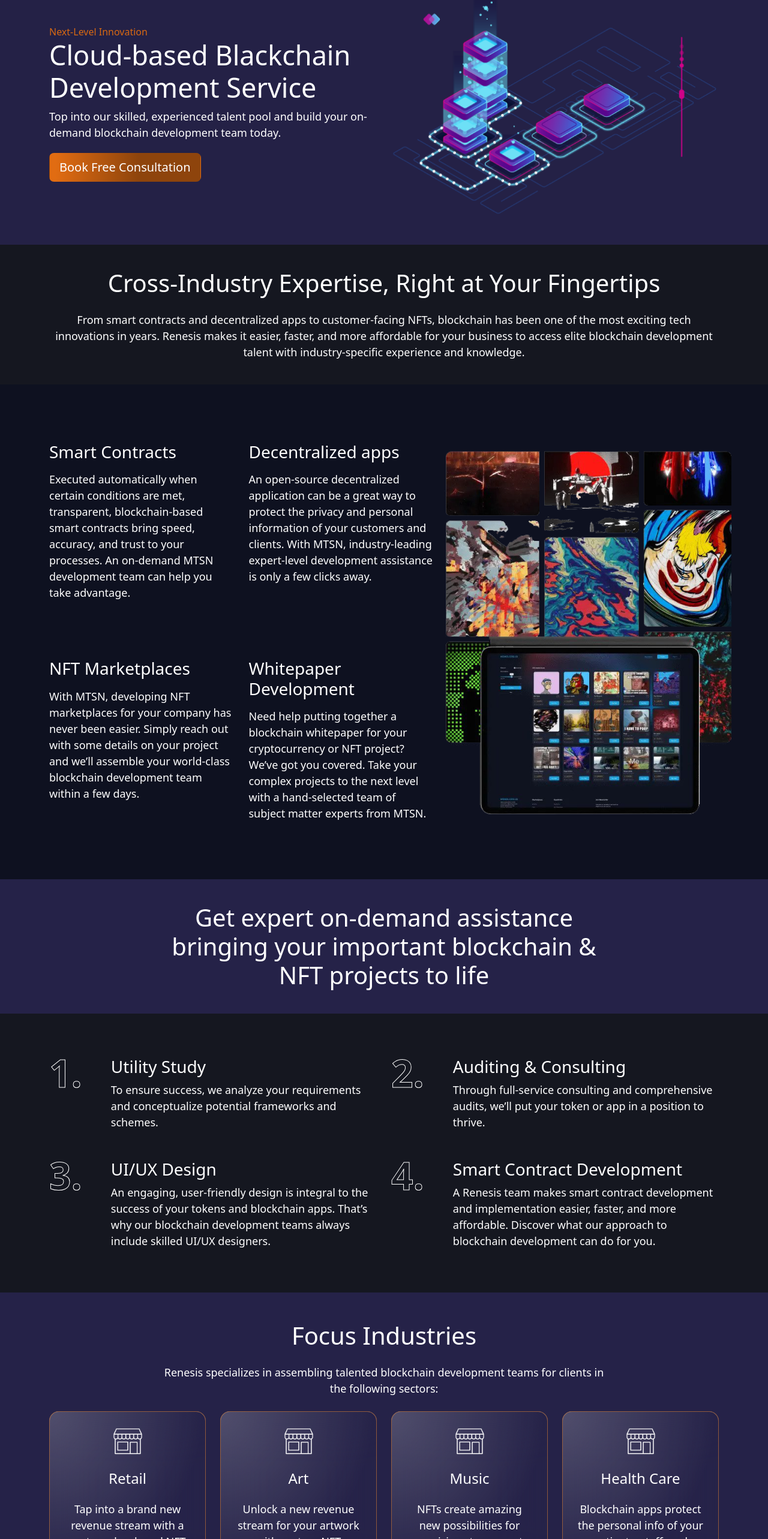
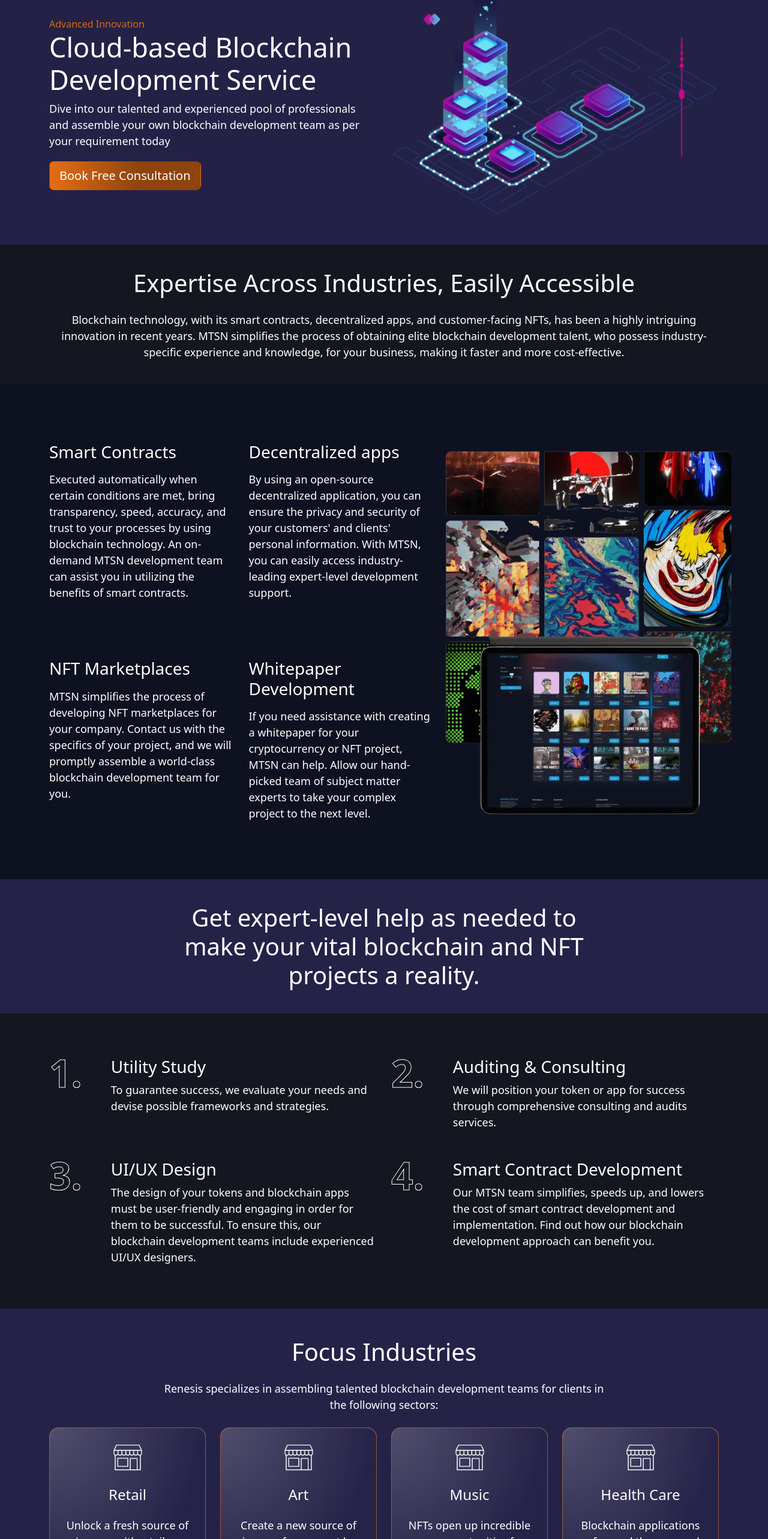
Before and after one commit to ihtshamali/MTSN, a Next.js app: page /web3 in a window 1280 px wide. Shown: the part 124-2690 px from the top of the page at 60% size. Built offline with nearby package versions, Linux system fonts and the light colour scheme.

Commit message:
Updates
Web3 content

```diff
--- a/pages/Web3/CrossIndustry.js
+++ b/pages/Web3/CrossIndustry.js
@@ -5,12 +5,12 @@
         <>
             <section className="text-white py-10 py-xl-20">
                 <Container>
-                    <h2 className="mb-4 fs40 text-center">Cross-Industry Expertise, Right at Your Fingertips</h2>
+                    <h2 className="mb-4 fs40 text-center">Expertise Across Industries, Easily Accessible</h2>
                     <p class="mb-0 fs18 text-center">
-                        From smart contracts and decentralized apps to customer-facing NFTs, blockchain has
-                        been one of the most exciting tech innovations in years. Renesis makes it easier,
-                        faster, and more affordable for your business to access elite blockchain development
-                        talent with industry-specific experience and knowledge.
+                        Blockchain technology, with its smart contracts, decentralized apps, and customer-facing
+                        NFTs, has been a highly intriguing innovation in recent years. MTSN simplifies the process of
+                        obtaining elite blockchain development talent, who possess industry-specific experience and
+                        knowledge, for your business, making it faster and more cost-effective.
                     </p>
                 </Container>
             </section>
--- a/pages/Web3/FocusIndustries.js
+++ b/pages/Web3/FocusIndustries.js
@@ -23,7 +23,7 @@
                                 <Image style={{ alignSelf: "center" }} src={RetailImg} width={50} height={50} />
                                 <h3 className="fs-4 fw-normal text-white my-4">Retail</h3>
                                 <p className="mb-0 text-white fs18">
-                                    Tap into a brand new revenue stream with a custom-developed NFT marketplace.
+                                    Unlock a fresh source of income with a tailor-made NFT marketplace.
                                 </p>
                             </div>
                         </Col>
@@ -33,7 +33,7 @@
                                 <Image style={{ alignSelf: "center" }} src={RetailImg} width={50} height={50} />
                                 <h3 className="fs-4 fw-normal text-white my-4">Art</h3>
                                 <p className="mb-0 text-white fs18">
-                                    Unlock a new revenue stream for your artwork with custom NFT development.
+                                    Create a new source of income for your art by utilizing custom-made NFT development..
                                 </p>
                             </div>
                         </Col>
@@ -43,7 +43,7 @@
                                 <Image style={{ alignSelf: "center" }} src={RetailImg} width={50} height={50} />
                                 <h3 className="fs-4 fw-normal text-white my-4">Music</h3>
                                 <p className="mb-0 text-white fs18">
-                                    NFTs create amazing new possibilities for musicians to connect with listeners.
+                                    NFTs open up incredible new opportunities for musicians to engage with their audience.
                                 </p>
                             </div>
                         </Col>
@@ -53,7 +53,7 @@
                                 <Image style={{ alignSelf: "center" }} src={RetailImg} width={50} height={50} />
                                 <h3 className="fs-4 fw-normal text-white my-4">Health Care</h3>
                                 <p className="mb-0 text-white fs18">
-                                    Blockchain apps protect the personal info of your patients, staff, and vendors.
+                                    Blockchain applications safeguard the personal information of patients, staff, and vendors.
                                 </p>
                             </div>
                         </Col>
@@ -63,7 +63,8 @@
                                 <Image style={{ alignSelf: "center" }} src={RetailImg} width={50} height={50} />
                                 <h3 className="fs-4 fw-normal text-white my-4">Banking</h3>
                                 <p className="mb-0 text-white fs18">
-                                    Finance-sector leaders rely on blockchain-enabled apps – is your bank next?
+                                    Leaders in the finance industry trust blockchain-powered apps - is your bank next in line to do
+                                    the same?
                                 </p>
                             </div>
                         </Col>
@@ -73,7 +74,8 @@
                                 <Image style={{ alignSelf: "center" }} src={RetailImg} width={50} height={50} />
                                 <h3 className="fs-4 fw-normal text-white my-4">Sports</h3>
                                 <p className="mb-0 text-white fs18">
-                                    Leverage blockchain technology to connect with your fans and build support.
+                                    Use blockchain technology to establish a connection with your fanbase and strengthen their
+                                    support.
                                 </p>
                             </div>
                         </Col>
@@ -83,7 +85,7 @@
                                 <Image style={{ alignSelf: "center" }} src={RetailImg} width={50} height={50} />
                                 <h3 className="fs-4 fw-normal text-white my-4">Games</h3>
                                 <p className="mb-0 text-white fs18">
-                                    Gain a competitive advantage by incorporating blockchain into your games.
+                                    Stay ahead of the competition by integrating blockchain technology into your games.
                                 </p>
                             </div>
                         </Col>
@@ -93,7 +95,7 @@
                                 <Image style={{ alignSelf: "center" }} src={RetailImg} width={50} height={50} />
                                 <h3 className="fs-4 fw-normal text-white my-4">Real Estate</h3>
                                 <p className="mb-0 text-white fs18">
-                                    Smart contracts bring speed and security to your most important transactions
+                                    Smart contracts enhance the speed and security of your vital transactions.
                                 </p>
                             </div>
                         </Col>
--- a/pages/Web3/GetExpert.js
+++ b/pages/Web3/GetExpert.js
@@ -9,7 +9,7 @@
                     <Row className="justify-content-center">
                         <Col className="col-md-8">
                             <h2 className="mb-0 text-center text-white fs40">
-                                Get expert on-demand assistance bringing your important blockchain &amp; NFT projects to life
+                            Get expert-level help as needed to make your vital blockchain and NFT projects a reality.
                             </h2>
                         </Col>
                     </Row>
--- a/pages/Web3/SmartContract.js
+++ b/pages/Web3/SmartContract.js
@@ -19,40 +19,36 @@
                                 <Col className="col-md-6">
                                     <div className="py-5">
                                         <h3 className="mb-3 fs28">Smart Contracts</h3>
-                                        <p className="mb-0 fs18">Executed automatically when certain conditions are met,
-                                            transparent, blockchain-based smart contracts bring speed, accuracy,
-                                            and trust to your processes. An on-demand MTSN development team can
-                                            help you take advantage.
+                                        <p className="mb-0 fs18">Executed automatically when certain conditions are met, bring transparency, speed, accuracy,
+                                            and trust to your processes by using blockchain technology. An on-demand MTSN development
+                                            team can assist you in utilizing the benefits of smart contracts.
                                         </p>
                                     </div>
                                 </Col>
                                 <Col className="col-md-6">
                                     <div className="py-5">
                                         <h3 className="mb-3 fs28">Decentralized apps</h3>
-                                        <p className="mb-0 fs18 text-justify">An open-source decentralized application
-                                            can be a great way to protect the privacy and personal information
-                                            of your customers and clients. With MTSN, industry-leading
-                                            expert-level development assistance is only a few clicks away.
+                                        <p className="mb-0 fs18 text-justify">By using an open-source decentralized application, you can ensure the privacy and security of
+                                            your customers' and clients' personal information. With MTSN, you can easily access
+                                            industry-leading expert-level development support.
                                         </p>
                                     </div>
                                 </Col>
                                 <Col className="col-md-6">
                                     <div className="py-5">
                                         <h3 className="mb-3 fs28">NFT Marketplaces</h3>
-                                        <p className="mb-0 fs18">With MTSN, developing NFT marketplaces for
-                                            your company has never been easier. Simply reach out with some
-                                            details on your project and we’ll assemble your world-class
-                                            blockchain development team within a few days.
+                                        <p className="mb-0 fs18">MTSN simplifies the process of developing NFT marketplaces for your company. Contact us
+                                            with the specifics of your project, and we will promptly assemble a world-class blockchain
+                                            development team for you.
                                         </p>
                                     </div>
                                 </Col>
                                 <Col className="col-md-6">
                                     <div className="py-5">
                                         <h3 className="mb-3 fs28">Whitepaper Development</h3>
-                                        <p className="mb-0 fs18">Need help putting together a blockchain whitepaper
-                                            for your cryptocurrency or NFT project? We’ve got you covered. Take your
-                                            complex projects to the next level with a hand-selected team of subject
-                                            matter experts from MTSN.
+                                        <p className="mb-0 fs18">If you need assistance with creating a whitepaper for your cryptocurrency or NFT project, MTSN
+                                            can help. Allow our hand-picked team of subject matter experts to take your complex project to
+                                            the next level.
                                         </p>
                                     </div>
                                 </Col>
--- a/pages/Web3/UtilityStudy.js
+++ b/pages/Web3/UtilityStudy.js
@@ -14,8 +14,7 @@
                 <div className="overflow-hidden">
                   <h3 className="mb-2 text-white">Utility Study</h3>
                   <p className="mb-0 text-white fs18">
-                    To ensure success, we analyze your requirements and conceptualize potential
-                    frameworks and schemes.
+                    To guarantee success, we evaluate your needs and devise possible frameworks and strategies.
                   </p>
                 </div>
               </div>
@@ -28,8 +27,8 @@
                 <div className="overflow-hidden">
                   <h3 className="mb-2 text-white">Auditing & Consulting</h3>
                   <p className="mb-0 text-white fs18">
-                    Through full-service consulting and comprehensive audits, we’ll put
-                    your token or app in a position to thrive.
+                    We will position your token or app for success through comprehensive consulting and audits
+                    services.
                   </p>
                 </div>
               </div>
@@ -42,8 +41,9 @@
                 <div className="overflow-hidden">
                   <h3 className="mb-2 text-white">UI/UX Design</h3>
                   <p className="mb-0 text-white fs18">
-                    An engaging, user-friendly design is integral to the success of your tokens and blockchain
-                    apps. That’s why our blockchain development teams always include skilled UI/UX designers.
+                    The design of your tokens and blockchain apps must be user-friendly and engaging in order for
+                    them to be successful. To ensure this, our blockchain development teams include experienced
+                    UI/UX designers.
                   </p>
                 </div>
               </div>
@@ -56,8 +56,8 @@
                 <div className="overflow-hidden">
                   <h3 className="mb-2 text-white">Smart Contract Development</h3>
                   <p className="mb-0 text-white fs18">
-                    A Renesis team makes smart contract development and implementation easier,
-                    faster, and more affordable. Discover what our approach to blockchain development can do for you.
+                    Our MTSN team simplifies, speeds up, and lowers the cost of smart contract development and
+                    implementation. Find out how our blockchain development approach can benefit you.
                   </p>
                 </div>
               </div>
--- a/pages/web3.js
+++ b/pages/web3.js
@@ -18,11 +18,12 @@
         <meta name="viewport" content="width=device-width, initial-scale=1" />
       </Head>
       <Hero
-      firstcol="col-xxl-7 col-lg-6 col-12"
-      spantext="Next-Level Innovation"
-        headingtitle="Cloud-based Blackchain Development Service"
+        firstcol="col-xxl-7 col-lg-6 col-12"
+        spantext="Advanced Innovation"
+        headingtitle="Cloud-based Blockchain Development Service"
         headingclass="h1tag text-white mb-2"
-        paragraphtext="Top into our skilled, experienced talent pool and build your on-demand blockchain development team today."
+        paragraphtext="Dive into our talented and experienced pool of professionals and assemble your own
+        blockchain development team as per your requirement today"
         btntitle="Book Free Consultation"
         btncname="btn btn-lg text-decoration-none text-white position-relative at-zindex3"
 
@@ -31,13 +32,13 @@
         alttext="web"
         cname="py-5 image-size"
       />
-    <CrossIndustry/>
-    <SmartContract/>
-    <GetExpert/>
-    <UtilityStudy/>
-    <FocusIndustries/>
-    <BlockchainTech/>
-    <Consultation consultationheading="Blockchain specialists are available on demand."/>
+      <CrossIndustry />
+      <SmartContract />
+      <GetExpert />
+      <UtilityStudy />
+      <FocusIndustries />
+      <BlockchainTech />
+      <Consultation consultationheading="Blockchain specialists are available on demand." />
     </>
   )
 }
```
Also changed, not shown: pages/cloud-membership.js (+6 -6 lines).
